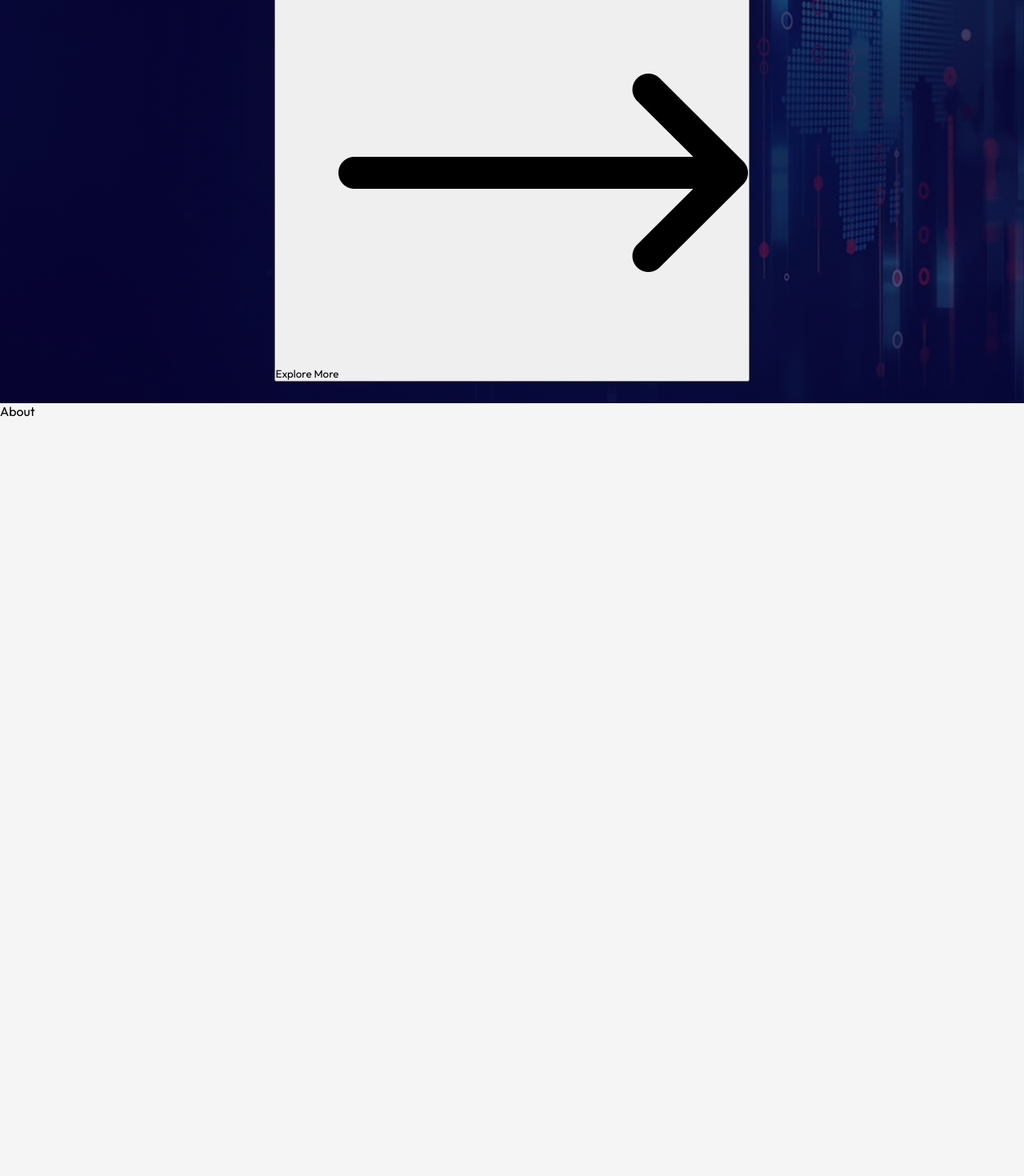
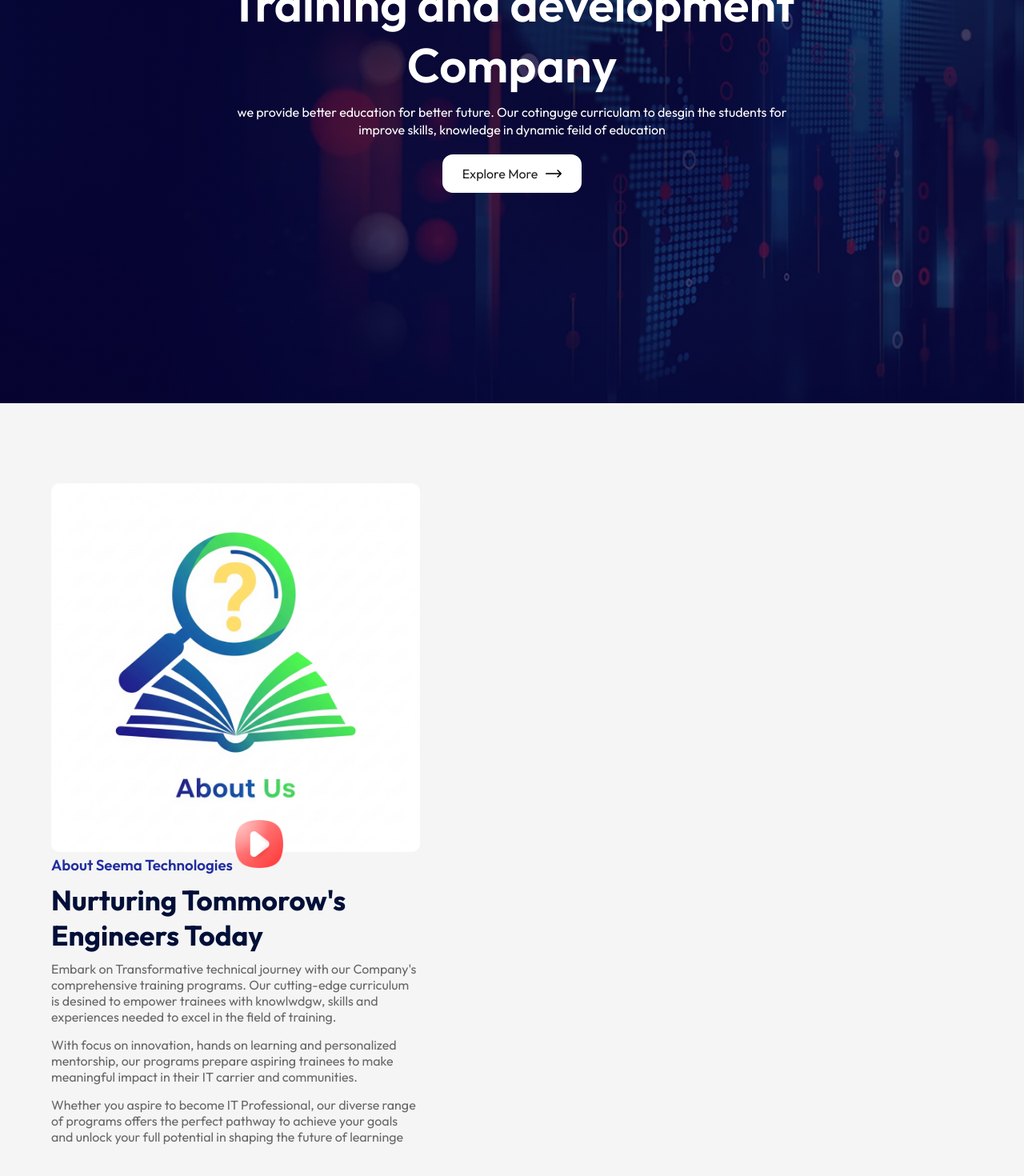
Before and after one commit to svjadhav2010-hub/react-web-st, a React (Create React App) app: page / in a window 1280 px wide. Shown: the part 296-1766 px from the top of the page at 80% size. Before the commit the page ends 820 px from the top, so only its background shows below. Built offline with nearby package versions, Linux system fonts and the light colour scheme.

Commit message:
About section

```diff
--- /dev/null
+++ b/src/components/About/About.css
@@ -0,0 +1,47 @@
+.about
+{
+    margin: 100px auto;
+    display: flex;
+    align-items: center;
+    justify-content: space-between;
+    width: 90%;
+}
+.about-left
+{
+    flex-basis: 40%;
+    position: relative;
+}
+.about-right
+{
+    flex-basis: 56%;
+}
+.about-img
+{
+    width: 100%;
+    border-radius: 10px;
+}
+.play-icon
+{
+    width: 60px;
+    position: absolute;
+    top: 50%;
+    left: 50%;
+}
+.about h3
+{
+    font-weight: 600;
+    font-weight: 16px;
+    color: #212ea0;
+}
+.about h2
+{
+    font-size: 35px;
+    color: #000f38;
+    margin: 10px 0;
+    max-width: 400px;
+}
+.about p
+{
+    color: #676767;
+    margin-bottom: 15px;
+}
--- a/src/components/About/About.jsx
+++ b/src/components/About/About.jsx
@@ -1,6 +1,24 @@
-function About() {
+import React from 'react'
+import './About.css'
+import about_img from '../../assets/aboutus.png'
+import play from '../../assets/play.png'
+
+const About = () => {
   return (
-    <div>About
+    <div className='about'>
+      <div className='about-left'>
+        <div>
+            <img src={about_img} alt='' className='about-img'/>
+            <img src={play} alt='' className='play-icon'/>
+        </div>
+        <div className='about-right'>
+              <h3>About Seema Technologies</h3>
+                <h2>Nurturing Tommorow's Engineers Today</h2>
+                <p>Embark on Transformative technical journey with our Company's comprehensive training programs. Our cutting-edge curriculum is desined to empower trainees with knowlwdgw, skills and experiences needed to excel in the field of training.</p>
+                <p>With focus on innovation, hands on learning and personalized mentorship, our programs prepare aspiring trainees to make meaningful impact in their IT carrier and communities.</p>
+                <p>Whether you aspire to become IT Professional, our diverse range of programs offers the perfect pathway to achieve your goals and unlock your full potential in shaping the future of learninge</p>
+        </div>
+      </div>
     </div>
   )
 }
--- a/src/index.css
+++ b/src/index.css
@@ -1,15 +1,14 @@
 @import url('https://fonts.googleapis.com/css2?family=Outfit:wght@100..900&display=swap');
-
-*
-{
+*{
   margin: 0;
   padding: 0;
   box-sizing: border-box;
   font-family: "Outfit", sans-serif;
 }
 
-body {
-  background-color: #f5f5f5;
+body
+{
+  background: #f5f5f5;
 }
 
 a
@@ -20,7 +19,36 @@ a
   cursor: pointer;
 }
 
-code {
-  font-family: source-code-pro, Menlo, Monaco, Consolas, 'Courier New',
-    monospace;
+.container
+{
+  padding-left: 10%;
+  padding-right: 10%;
 }
+
+.btn
+{
+  background: #fff;
+  color: #212121;
+  padding: 14px 25px;
+  font-size: 16px;
+  border-radius: 13px;
+  cursor: pointer;
+  border: 0;
+  outline: 0;
+  display: inline-flex;
+  align-items: center;
+  justify-content: center;
+}
+
+.btn:hover
+{
+  background: #7018fd;
+  transform: scale(1.05);
+  color: #fff;
+}
+
+.btn img
+{
+  width: 20px;
+  margin-left: 10px;
+}
```
